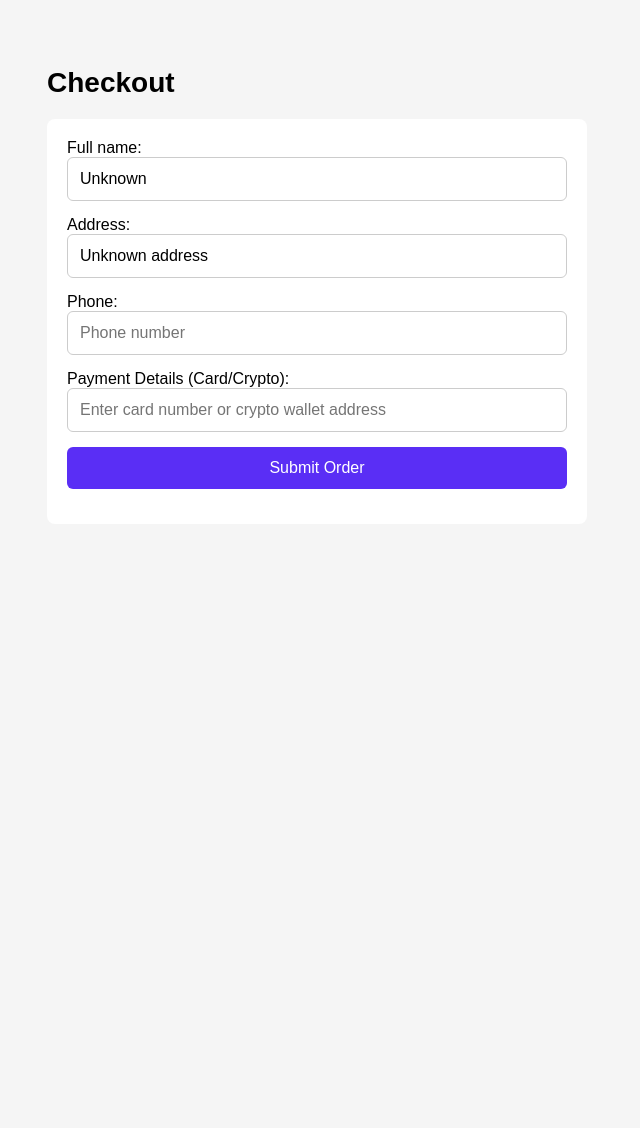
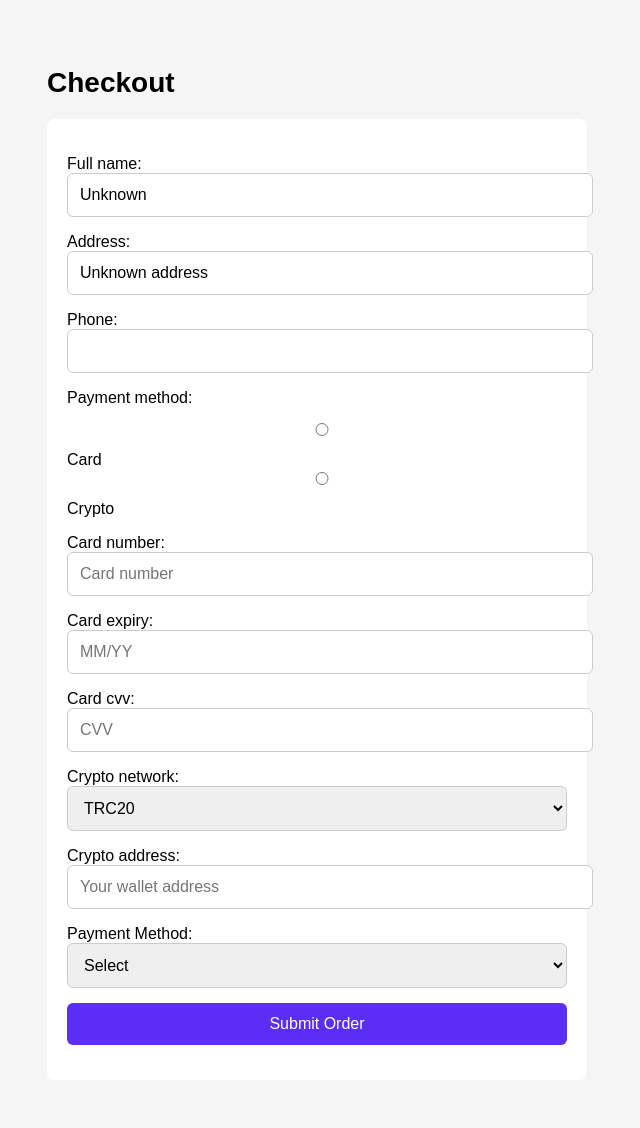
Before and after one commit to kiryushas/sk8-shop, a Django app: template shop/templates/shop/checkout.html in a window 1280 px wide. Shown: the whole page, without its empty margins (1-641 px from the left). Before the commit the page ends 489 px from the top, so only its background shows below. Run offline with Django 4.2, Linux system fonts and the light colour scheme; the template is opened without the code that fills it: values that come from a table or form of the project are taken from there, others are empty.

Commit message:
Add payment method fields and dynamic checkout form

```diff
--- a/shop/forms.py
+++ b/shop/forms.py
@@ -2,28 +2,38 @@ from django import forms
 from .models import Order
 
 class OrderForm(forms.ModelForm):
-    payment_info = forms.CharField(
-        label='Payment Details (Card/Crypto)',
-        max_length=255,
-        required=True,
-        widget=forms.TextInput(attrs={
-            'class': 'form-control',
-            'placeholder': 'Enter card number or crypto wallet address'
-        })
+    PAYMENT_CHOICES = [
+        ('card', 'Card'),
+        ('crypto', 'Crypto'),
+    ]
+
+    payment_method = forms.ChoiceField(
+        choices=PAYMENT_CHOICES,
+        widget=forms.RadioSelect(attrs={'id': 'payment-method'})
     )
+
+    # Для оплаты картой
+    card_number = forms.CharField(required=False, widget=forms.TextInput(attrs={'placeholder': 'Card number'}))
+    card_expiry = forms.CharField(required=False, widget=forms.TextInput(attrs={'placeholder': 'MM/YY'}))
+    card_cvv = forms.CharField(required=False, widget=forms.TextInput(attrs={'placeholder': 'CVV'}))
+
+    # Для оплаты криптой
+    crypto_network = forms.ChoiceField(
+        choices=[
+            ('trc20', 'TRC20'),
+            ('bnb', 'BNB'),
+            ('eth', 'Ethereum'),
+        ],
+        required=False,
+        widget=forms.Select()
+    )
+    crypto_address = forms.CharField(required=False, widget=forms.TextInput(attrs={'placeholder': 'Your wallet address'}))
 
     class Meta:
         model = Order
-        fields = ['full_name', 'address', 'phone', 'payment_info']
+        fields = ['full_name', 'address', 'phone']
         widgets = {
-            'full_name': forms.TextInput(attrs={'class': 'form-control', 'placeholder': 'Your name'}),
-            'address': forms.TextInput(attrs={'class': 'form-control', 'placeholder': 'Shipping address'}),
-            'phone': forms.TextInput(attrs={'class': 'form-control', 'placeholder': 'Phone number'}),
+            'full_name': forms.TextInput(attrs={'class': 'form-control'}),
+            'address': forms.TextInput(attrs={'class': 'form-control'}),
+            'phone': forms.TextInput(attrs={'class': 'form-control'}),
         }
-
-    def save(self, commit=True):
-        order = super().save(commit=False)
-        order.payment_info = self.cleaned_data['payment_info']
-        if commit:
-            order.save()
-        return order
--- a/shop/templates/shop/checkout.html
+++ b/shop/templates/shop/checkout.html
@@ -18,7 +18,7 @@
             border-radius: 8px;
             max-width: 500px;
         }
-        input, textarea, button {
+        input, select, button {
             display: block;
             width: 100%;
             padding: 12px;
@@ -26,7 +26,6 @@
             border-radius: 6px;
             border: 1px solid #ccc;
             font-size: 16px;
-            box-sizing: border-box;
         }
         button {
             background-color: #5a2ef5;
@@ -38,16 +37,47 @@
             background-color: #4729c9;
         }
     </style>
+    <script>
+        function togglePaymentFields() {
+            const method = document.querySelector('select[name="payment_method"]').value;
+            document.getElementById('card-fields').style.display = (method === 'card') ? 'block' : 'none';
+            document.getElementById('crypto-fields').style.display = (method === 'crypto') ? 'block' : 'none';
+        }
+    </script>
 </head>
 <body>
     <h1>Checkout</h1>
     <form method="post">
         {% csrf_token %}
-        {{ form.full_name.label_tag }} {{ form.full_name }}
-        {{ form.address.label_tag }} {{ form.address }}
-        {{ form.phone.label_tag }} {{ form.phone }}
-        {{ form.payment_info.label_tag }} {{ form.payment_info }}
+        {{ form.as_p }}
+
+        <label for="payment_method">Payment Method:</label>
+        <select name="payment_method" onchange="togglePaymentFields()" required>
+            <option value="">Select</option>
+            <option value="card">Card</option>
+            <option value="crypto">Crypto</option>
+        </select>
+
+        <div id="card-fields" style="display:none;">
+            <input type="text" name="card_number" placeholder="Card Number">
+            <input type="text" name="expiry_date" placeholder="Expiry Date (MM/YY)">
+            <input type="text" name="cvv" placeholder="CVV">
+        </div>
+
+        <div id="crypto-fields" style="display:none;">
+            <select name="crypto_network">
+                <option value="">Choose network</option>
+                <option value="TRC20">TRC20</option>
+                <option value="BNB">BNB</option>
+                <option value="Ethereum">Ethereum</option>
+                <option value="Polygon">Polygon</option>
+            </select>
+            <input type="text" name="wallet_address" placeholder="Your Wallet Address">
+        </div>
+
         <button type="submit">Submit Order</button>
     </form>
+
+    <script>togglePaymentFields();</script>
 </body>
 </html>
```
Also changed, not shown: shop/views.py (+20 -5 lines).
